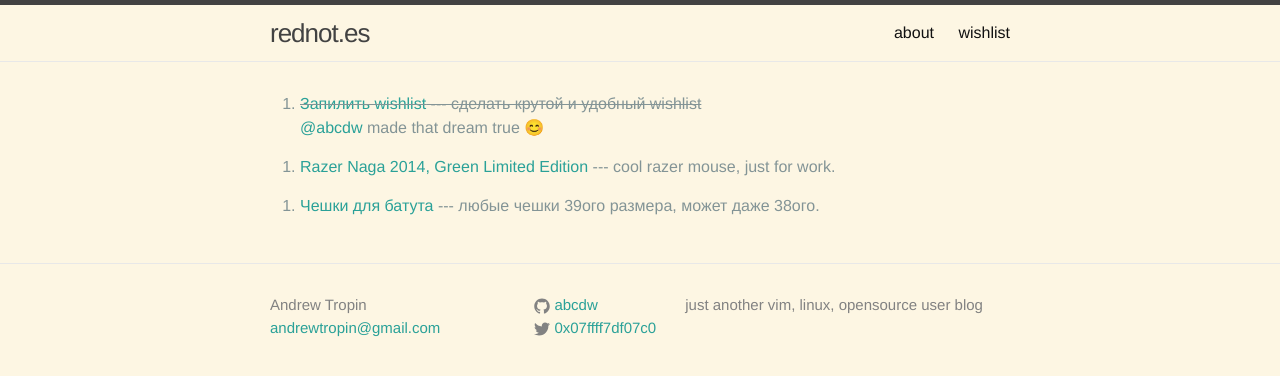
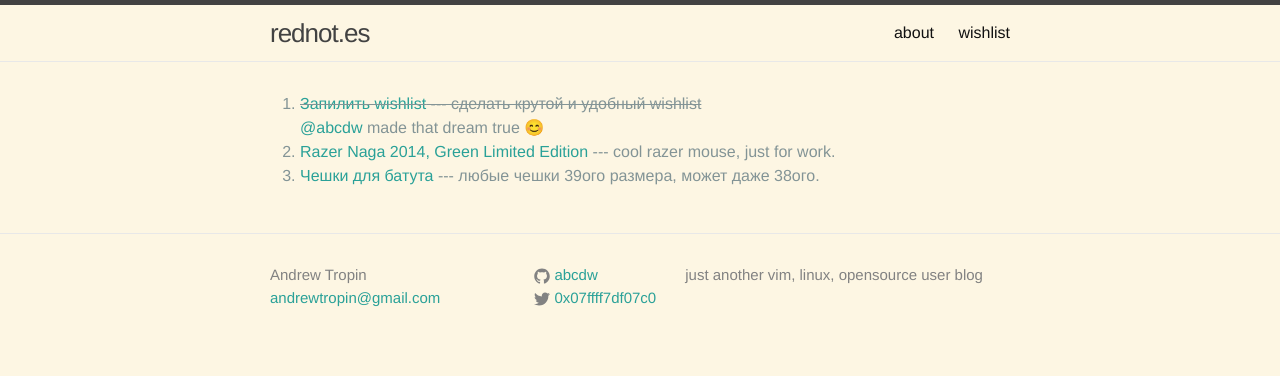
Before and after one commit to rednotes/rednotes.github.io, a Jekyll site: the page built from pages/wishlist.html, in a window 1280 px wide. Shown: the top 376 px of the page. Built offline with Jekyll 4.4.1, drawn with Linux system fonts in a browser that asks for light colours; emoji names are drawn with the system emoji font.

Commit message:
Fix ordered list

```diff
--- a/pages/wishlist.html
+++ b/pages/wishlist.html
@@ -3,8 +3,8 @@
 layout: default
 permalink: /wishlist/
 ---
-{% for wish in site.data.wishlist %}
 <ol>
+  {% for wish in site.data.wishlist %}
   <li>
     {% if wish.performer %}
     <strike>
@@ -17,5 +17,5 @@
     {% endif %}
     <!-- <img src="{{ wish.image }}"> -->
   </li>
+  {% endfor %}
 </ol>
-{% endfor %}
```
